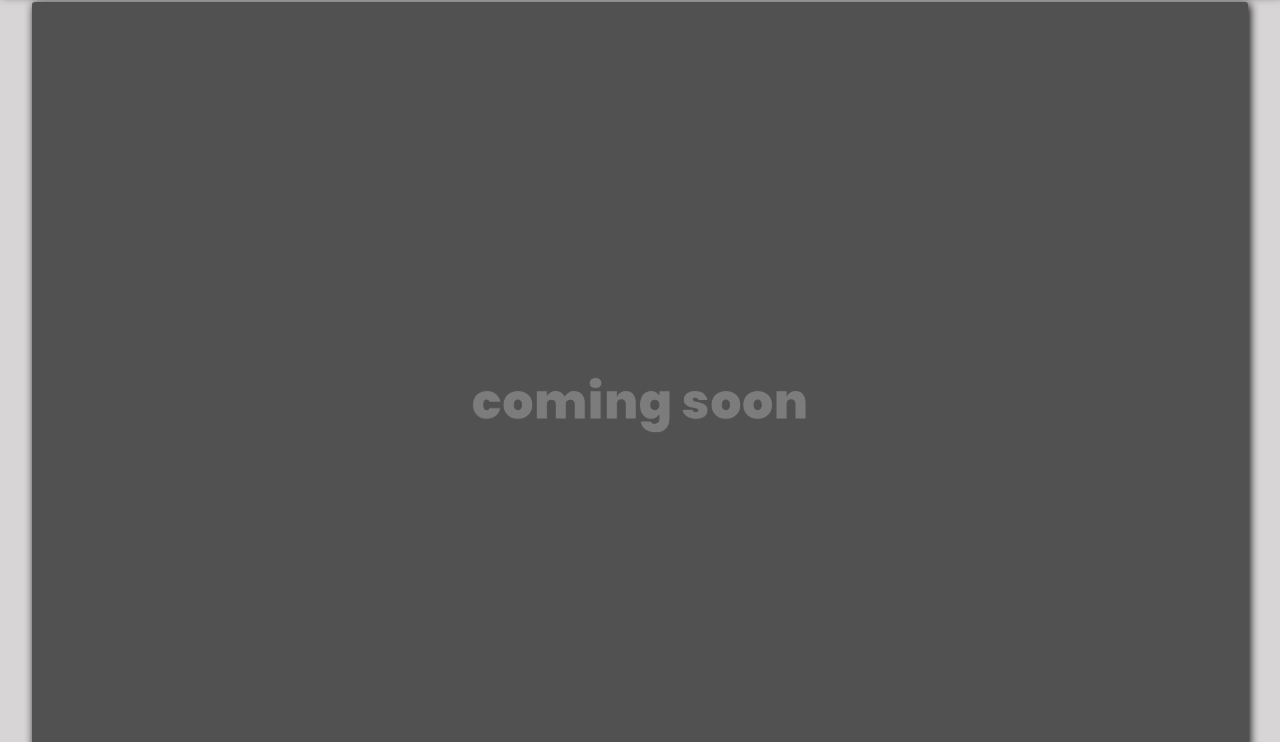
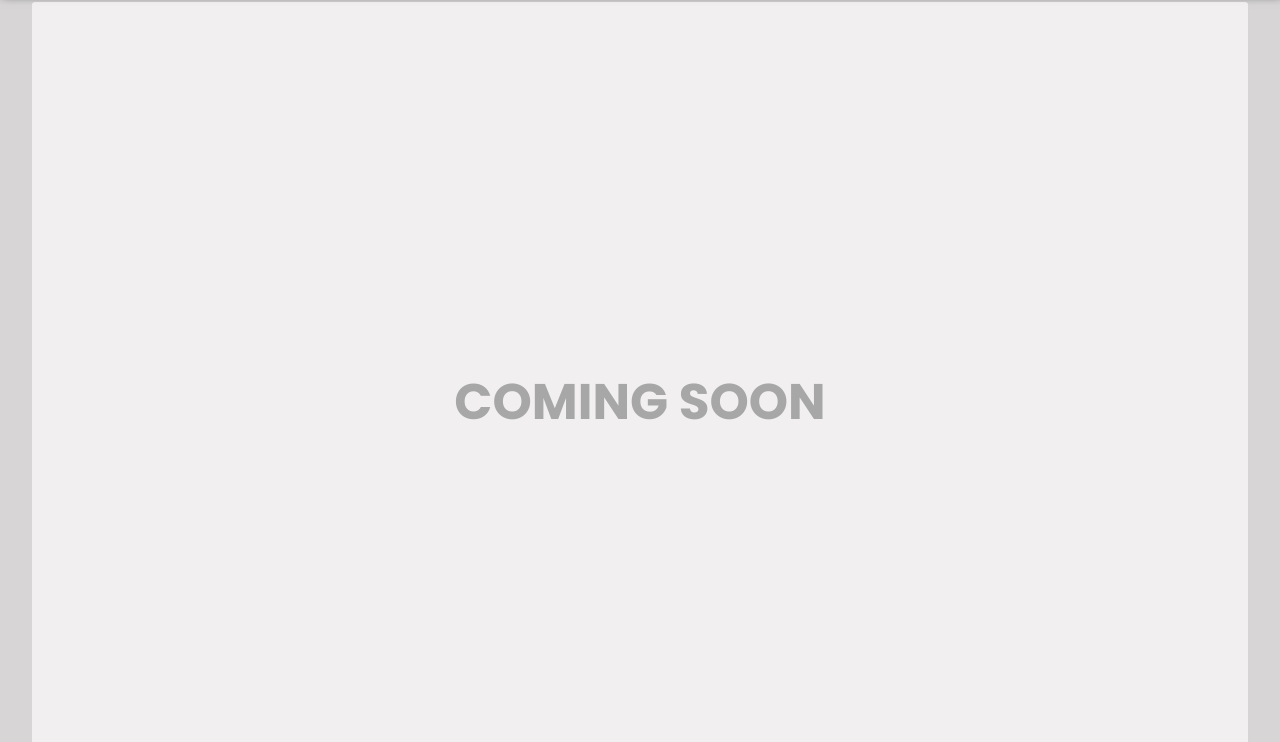
Before and after one commit to CraftPur-Official/craftpur.github.io, a plain HTML site: page news.html in a window 1280 px wide. Shown: the part 58-800 px from the top of the page. Drawn offline with Linux system fonts and the light colour scheme.

Commit message:
another commit
-_-

```diff
--- a/about.css
+++ b/about.css
@@ -79,13 +79,13 @@ body {
 /* about-main START */
 .coming-soon {
     /* bg: #515151 */
-    background-color: #515151;
+    background-color: #fffefea7;
     width: 95%;
     height: 800px;
     margin: 10px 2.5%;
     border-radius: 3px;
     display: block;
-    box-shadow: 2px 2px 10px black;
+    box-shadow: 2px 2px 5px rgba(0, 0, 0, 0.009);
     /* background-image: url(./CraftPur-img/nature-pixel-art.webp);
     background-repeat: no-repeat;
     background-size: cover;
@@ -98,12 +98,13 @@ body {
     position: relative;
     margin: 0%;
     font-family: 'Poppins', sans-serif;
-    font-weight: 900;
+    font-weight: bold;
+    text-transform: uppercase;
     font-size: 50px;
     text-align: center;
-    top: 363px;
-    color: #7c7c7c;
-    -webkit-text-stroke: 1px rgb(82, 82, 82);
+    top: 50%;
+    transform: translate(0px,-50%);
+    color: #a7a7a7;
 }
 /* about-main END */
 
--- a/news.css
+++ b/news.css
@@ -79,13 +79,13 @@ body {
 /* about-main START */
 .coming-soon {
     /* bg: #515151 */
-    background-color: #515151;
+    background-color: #fffefea7;
     width: 95%;
     height: 800px;
     margin: 10px 2.5%;
     border-radius: 3px;
     display: block;
-    box-shadow: 2px 2px 10px black;
+    box-shadow: 2px 2px 5px rgba(0, 0, 0, 0.009);
     /* background-image: url(./CraftPur-img/nature-pixel-art.webp);
     background-repeat: no-repeat;
     background-size: cover;
@@ -98,12 +98,13 @@ body {
     position: relative;
     margin: 0%;
     font-family: 'Poppins', sans-serif;
-    font-weight: 900;
+    font-weight: bold;
+    text-transform: uppercase;
     font-size: 50px;
     text-align: center;
-    top: 363px;
-    color: #7c7c7c;
-    -webkit-text-stroke: 1px rgb(82, 82, 82);
+    top: 50%;
+    transform: translate(0px,-50%);
+    color: #a7a7a7;
 }
 /* about-main END */
 
--- a/seasons.css
+++ b/seasons.css
@@ -80,13 +80,13 @@ body {
 /* about-main START */
 .coming-soon {
     /* bg: #515151 */
-    background-color: #515151;
+    background-color: #fffefea7;
     width: 95%;
     height: 800px;
     margin: 10px 2.5%;
     border-radius: 3px;
     display: block;
-    box-shadow: 2px 2px 10px black;
+    box-shadow: 2px 2px 5px rgba(0, 0, 0, 0.009);
     /* background-image: url(./CraftPur-img/nature-pixel-art.webp);
     background-repeat: no-repeat;
     background-size: cover;
@@ -99,12 +99,13 @@ body {
     position: relative;
     margin: 0%;
     font-family: 'Poppins', sans-serif;
-    font-weight: 900;
+    font-weight: bold;
+    text-transform: uppercase;
     font-size: 50px;
     text-align: center;
-    top: 363px;
-    color: #7c7c7c;
-    -webkit-text-stroke: 1px rgb(82, 82, 82);
+    top: 50%;
+    transform: translate(0px,-50%);
+    color: #a7a7a7;
 }
 /* about-main END */
 
```
Also changed, not shown: members.css (+4 -3 lines), members.html (+10 -10 lines).
